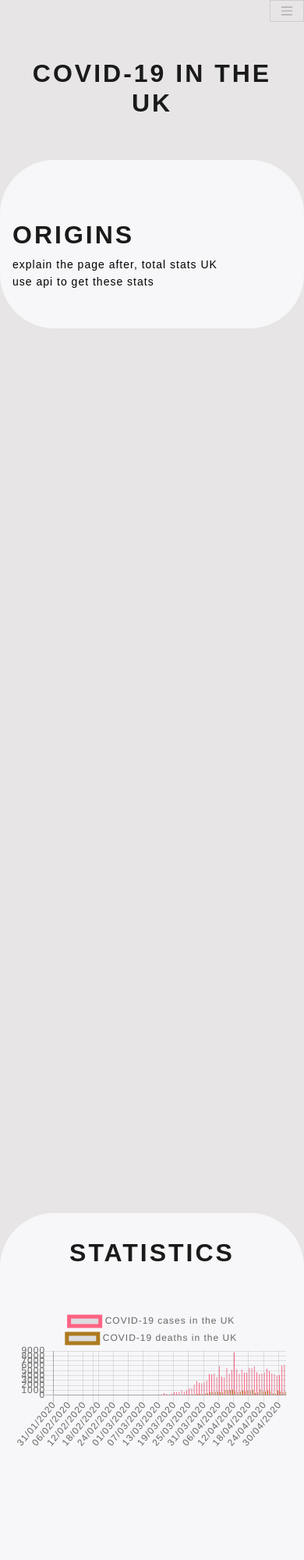
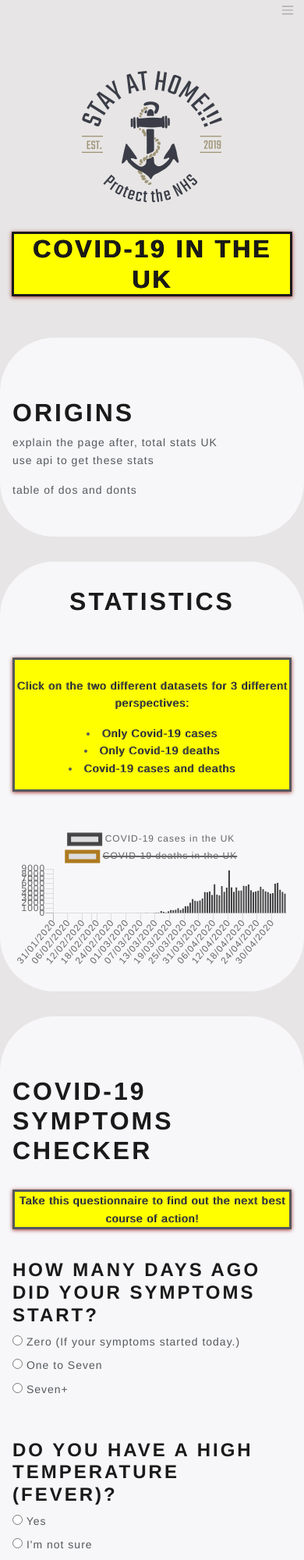
Before and after one commit to Code-Institute-Submissions/Interactive-Frontend-Development-4, a plain HTML site: page index.html in a window 390 px wide. Shown: the top 2000 px of the page at 78% size. Drawn offline with nearby package versions, Linux system fonts and the light colour scheme.

Commit message:
logo styling readme extraIndex

```diff
--- a/covid19/coviduk.csv
+++ b/covid19/coviduk.csv
@@ -92,3 +92,6 @@ dateRep,day,month,year,cases,deaths,countriesAndTerritories,geoId,countryterrito
 30/04/2020,30,4,2020,4076,795,United_Kingdom,UK,GBR,66488991,Europe
 01/05/2020,1,5,2020,6032,674,United_Kingdom,UK,GBR,66488991,Europe
 02/05/2020,2,5,2020,6201,739,United_Kingdom,UK,GBR,66488991,Europe
+03/05/2020,3,5,2020,4806,621,United_Kingdom,UK,GBR,66488991,Europe
+04/05/2020,4,5,2020,4339,315,United_Kingdom,UK,GBR,66488991,Europe
+05/05/2020,5,5,2020,3985,288,United_Kingdom,UK,GBR,66488991,Europe
--- a/css/style.css
+++ b/css/style.css
@@ -1,7 +1,6 @@
 body {
-font-family: Arial, Helvetica, sans-serif;
+font-family: 'Helvetica', Courier New, monospace;
 background: #60535326;
-color: black;
 line-height: 1.6;
 height:100vh;
 }
@@ -17,14 +16,38 @@ height:100vh;
 
 
 .section{
-    height: 160vh;
+    /* height: 160vh; */
     width: 100%;
+    min-height: 200px;
 }
 
 .container-fluid{
     padding-left: 0;
     padding-right: 0;
 }
+
+.box-style{
+    border-style: solid;
+    box-shadow: rgb(160, 53, 53) 0px 1px 5px;
+    text-shadow: 1px 0px 0px black;
+    background-color: yellow;
+}
+
+.submit-style{
+    box-shadow: rgb(160, 53, 53) 0px 1px 5px;
+    text-shadow: 1px 0px 0px black;
+    background-color: #13e500;
+}
+
+.reset-style{
+    box-shadow: rgb(160, 53, 53) 0px 1px 5px;
+    text-shadow: 1px 0px 0px black;
+    background-color: #ff2a2a;
+}
+
+
+
+/* //NAVBAR */
 
 .navbar{
     position: fixed;
@@ -33,7 +56,18 @@ height:100vh;
     z-index: 1020;
 }
 
-// faq
+.navbar-toggler {
+    border-color: rgba(0,0,0,0);
+    border-style: none;
+}
+
+.navbar-collapse.collapse.show {
+    background-color: #e7e5e5;
+    border-radius: 20px;
+    padding-left: 10px;
+}
+
+/* // faq */
 
 .faq-nav {
     flex-direction: column;
@@ -73,7 +107,7 @@ height:100vh;
     }
 }
 
-// TAB CONTENT
+/* // TAB CONTENT */
 .tab-content {
     box-shadow: 0 1px 5px rgba(85, 85, 85, 0.15);
 
@@ -121,7 +155,7 @@ height:100vh;
 }
 
 
-// BORDER FIX
+/* // BORDER FIX */
 .accordion {
     > .card {
         &:not(:first-child) {
@@ -136,4 +170,4 @@ height:100vh;
     }
 }
 
-//QUIZ
+/* //QUIZ */
--- a/index.html
+++ b/index.html
@@ -12,11 +12,15 @@
 </head>
 
 <body>
+    <!-- TOP OF PAGE -->
 	<section class="head-text">
 		<div class="container text-center">
-			<h1>COVID-19 IN THE UK</h1>
+			<img src="Logo/covid-logo.png"><br><br>
+            <h1 class="box-style">COVID-19 IN THE UK</h1>
 		</div>
 	</section>
+
+    <!-- NAVBAR -->
 	<nav class="navbar navbar-expand-sm navbar-light p-0">
 		<button class="navbar-toggler navbar" type="button" data-toggle="collapse" data-target="#navbarSupportedContent" aria-controls="navbarSupportedContent" aria-expanded="false" aria-label="Toggle navigation">
         <span class="navbar-toggler-icon"></span>
@@ -40,29 +44,35 @@
 		</div>
 	</nav>
 
+
+    <!-- ORIGINS -->
 	<section id="Origins" class="section">
 		<div class="container jumbotron">
 			<br><br>
 			<h1>Origins</h1>
 			<p>explain the page after, total stats UK<br /> use api to get these stats</p>
+            <p>table of dos and donts</p>
 		</div>
 	</section>
 
-
-    <section id="Stat" class="section container jumbotron">
-    <h1 class="text-center">Statistics</h1><br><br>
+    <!-- STATS -->
+    <section id="Stat" class="section text-center container jumbotron">
+    <h1>Statistics</h1><br><br>
+    <div class="box-style"><br><p>Click on the two different datasets for 3 different perspectives:
+    <li>Only Covid-19 cases</li>
+    <li>Only Covid-19 deaths</li>
+    <li>Covid-19 cases and deaths</li></p></div><br><br>
     <canvas id="chartUK"></canvas>
     </section>
 
     <!-- QUIZ -->
 	<section id="Check" class="section">
 		<div class="container jumbotron">
-        <br><br><h2>Covid-19 Symptoms Checker</h2>
+        <br><br><h1>Covid-19 Symptoms Checker</h1><br>
 			<div id="wrapper">
-  <p>Take this questionnaire to find out!</p><br>
-
+  <p class="box-style text-center">Take this questionnaire to find out the next best course of action!</p><br>
   <form class="quizSlides">
-    <h2>Q1/7<br>How many days ago did your symptoms start?</h2>
+    <h3>How many days ago did your symptoms start?</h3>
     <label><input type="radio" name="q1" value="c1">
       Zero (If your symptoms started today.)
     </label><br />
@@ -75,7 +85,7 @@
   </form>
 
   <form class="quizSlides">
-    <h2>Q2/7<br>Do you have a high temperature (fever)?</h2>
+    <h3>Do you have a high temperature (fever)?</h3>
     <label><input type="radio" name="q2" value="c1">
       Yes
     </label><br />
@@ -88,9 +98,9 @@
   </form>
 
   <form class="quizSlides">
-    <h2>Q3/7<br>Do you have a new continuous cough?</h2>
+    <h3>Do you have a new continuous cough?</h3>
     <span>New: means a cough that you've not had before, or if you usually have a cough, it's got worse.<br>
-Continuous: means coughing a lot for more than an hour, or 3 or more coughing episodes in 24 hours.<br></span>
+Continuous: means coughing a lot for more than an hour, or 3 or more coughing episodes in 24 hours.</span><br><br>
     <label><input type="radio" name="q3" value="c1">
       Yes
     </label><br />
@@ -103,7 +113,7 @@ Continuous: means coughing a lot for more than an hour, or 3 or more coughing ep
   </form>
 
   <form class="quizSlides">
-    <h2>Q4/7<br>Have you become breathless, or are you more breathless than usual?</h2>
+    <h3>Have you become breathless, or are you more breathless than usual?</h3>
     <label><input type="radio" name="q4" value="c1">
       Yes
     </label><br />
@@ -116,8 +126,8 @@ Continuous: means coughing a lot for more than an hour, or 3 or more coughing ep
   </form>
 
   <form id="" class="quizSlides">
-    <h2>Q5/7<br>Are you so breathless that you are unable to speak more than a few words?</h2>
-    <span>This means you are struggling to breathe.</span><br>
+    <h3>Are you so breathless that you are unable to speak more than a few words?</h3>
+    <span>This means you are struggling to breathe.</span><br><br>
     <label><input type="radio" name="q5" value="c1">
       Yes
     </label><br />
@@ -131,8 +141,7 @@ Continuous: means coughing a lot for more than an hour, or 3 or more coughing ep
 
   <form id="" class="quizSlides">
 
-    <h2>Q6/7<br>Are you so ill that you've stopped doing all of your usual daily activities?</h2>
-    <span>This means you are struggling to breathe.</span><br>
+    <h3>Are you so ill that you've stopped doing all of your usual daily activities?</h3>
     <label><input type="radio" name="q6" value="c1">
       Yes
     </label><br />
@@ -146,8 +155,8 @@ Continuous: means coughing a lot for more than an hour, or 3 or more coughing ep
 
   <form id="" class="quizSlides">
 
-    <h2>Q7/7<br>Have you had a letter from the NHS advising you to shield (isolate) for the next 12 weeks?</h2>
-    <span>People with very serious health conditions have been identified by the NHS, and sent a letter. The letter says you should stay at home for up to 12 weeks and avoid any face-to-face contact with people, unless they're your carers or health professionals (shielding).</span><br>
+    <h3>Have you had a letter from the NHS advising you to shield (isolate) for the next 12 weeks?</h3>
+    <span>People with very serious health conditions have been identified by the NHS, and sent a letter. The letter says you should stay at home for up to 12 weeks and avoid any face-to-face contact with people, unless they're your carers or health professionals (shielding).</span><br><br>
     <label><input type="radio" name="q7" value="c1">
       Yes
     </label><br />
@@ -160,14 +169,13 @@ Continuous: means coughing a lot for more than an hour, or 3 or more coughing ep
 
   </form>
 
-<button class="next" onclick="plusSlides(1)">Next Question</button><br>
-<button type="button" id="submit" onclick="tabulateAnswers()">Submit Your Answers</button><button type="reset" id="reset" onclick="resetAnswer()">Reset</button><br>
+<!-- <button class="next" onclick="plusSlides(1)">Next Question</button><br> -->
+<button class="submit-style" type="button" id="submit" onclick="tabulateAnswers()">Submit Your Answers</button><button class="reset-style" type="reset" id="reset" onclick="resetAnswer()">Reset</button><br>
 
   <br><div id="answer">Your result will show up here!</div>
 </div>
 		</div>
 	</section>
-
 
 	<!--FAQ-->
 	<section id="FAQ" class="section">
@@ -314,7 +322,7 @@ Continuous: means coughing a lot for more than an hour, or 3 or more coughing ep
 												to such care.
 
 												Possible vaccines and some specific drug treatments are currently under
-												investigation. They are being tested through clinical trials. WHO is
+												investigation. They are being tested through clinical trials. "WHO" is
 												coordinating efforts to develop vaccines and medicines to prevent and
 												treat COVID-19.
 
@@ -344,7 +352,7 @@ Continuous: means coughing a lot for more than an hour, or 3 or more coughing ep
 										aria-labelledby="accordion-tab-1-heading-6" data-parent="#accordion-tab-1">
 										<div class="card-body">
 											<p>Stay aware of the latest information on the COVID-19 outbreak, available
-												on the WHO website and through your national and local public health
+												on the "WHO" website and through your national and local public health
 												authority. Most countries around the world have seen cases of COVID-19
 												and many are experiencing outbreaks. Authorities in China and some other
 												countries have succeeded in slowing their outbreaks. However, the
@@ -392,7 +400,7 @@ Continuous: means coughing a lot for more than an hour, or 3 or more coughing ep
 														the right health facility. This will also protect you and help
 														prevent spread of viruses and other infections.</li>
 													<li>Keep up to date on the latest information from trusted sources,
-														such as WHO or your local and national health authorities. Why?
+														such as "WHO" or your local and national health authorities. Why?
 														Local and national authorities are best placed to advise on what
 														people in your area should be doing to protect themselves.</li>
 												</ul>
@@ -404,7 +412,7 @@ Continuous: means coughing a lot for more than an hour, or 3 or more coughing ep
 								<div class="card">
 									<div class="card-header" id="accordion-tab-1-heading-7">
 										<h5>
-											<button class="btn btn-link" type="button" data-toggle="collapse" data-target="#accordion-tab-1-content-7" aria-expanded="false" aria-controls="accordion-tab-1-content-7">Does WHO recommend wearing medical masks to prevent the spread of COVID-19?</button>
+											<button class="btn btn-link" type="button" data-toggle="collapse" data-target="#accordion-tab-1-content-7" aria-expanded="false" aria-controls="accordion-tab-1-content-7">Does "WHO" recommend wearing medical masks to prevent the spread of COVID-19?</button>
 										</h5>
 									</div>
 									<div class="collapse" id="accordion-tab-1-content-7"
@@ -412,7 +420,7 @@ Continuous: means coughing a lot for more than an hour, or 3 or more coughing ep
 										<div class="card-body">
 											<p>Currently, there is not enough evidence for or against the use of masks
 												(medical or other) in healthy individuals in the wider community.
-												However, WHO is actively studying the rapidly evolving science on masks
+												However, "WHO" is actively studying the rapidly evolving science on masks
 												and continuously updates its guidance.<br><br>
 
 												<em>Medical masks</em> are recommended primarily in health care
@@ -431,7 +439,7 @@ Continuous: means coughing a lot for more than an hour, or 3 or more coughing ep
 												<em>People who are sick and exhibiting symptoms of COVID-19</em><br>
 												<em>Why?</em> Anyone who is sick, with mild symptoms such as muscle
 												aches, slight cough, sore throat or fatigue, should isolate at home and
-												use a medical mask according to WHO’s recommendation on home care of
+												use a medical mask according to "WHO"’s recommendation on home care of
 												patients with suspected COVID-19. Coughing, sneezing or talking can
 												generate droplets that cause can spread the infection. These droplets
 												can reach the face of others nearby and land on the surrounding
--- a/js/javascript.js
+++ b/js/javascript.js
@@ -12,29 +12,36 @@ async function chartIt() {
                 {
                     label: 'COVID-19 cases in the UK',
                     data: data.ys,
-                borderColor: 'rgba(255, 99, 132, 1)',
-                borderWidth: 5
+                    borderColor: 'rgba(0, 0, 0, 0.7)',
+                    borderWidth: 5,
                 },
                 {
                     label: 'COVID-19 deaths in the UK',
                     data: data.zs,
-                fill: false,
                     borderColor: 'rgba(173, 122, 30, 1)',
-                borderWidth: 5
+                    borderWidth: 5,
+                    hidden: true,
                 }],
         },
         options: {
             scales: {
-          gridLines: {
-					display: true,
-					drawBorder: true,
-					drawOnChartArea: false},
+                gridLines: {},
                 xAxes: [{
                     scaleLabel: {
                         // display: true,
                         // labelString: 'Day, month, year of reporting'
                     },
+                     gridLines: {
+                drawOnChartArea: false
+            },
                 }],
+                yAxes: [{
+                     gridLines: {
+                drawOnChartArea: false
+            }
+                }],
+                Labels: {
+                }
             },
         },
     });
@@ -60,7 +67,7 @@ async function getData() {
         zs.push(deaths);
         console.log(date, cases, deaths);
     });
-    return { xs, ys, zs};
+    return { xs, ys, zs };
 }
 
 // Smooth scroll
@@ -87,6 +94,7 @@ window.addEventListener("scroll", () => {
         alert("You have reached the bottom.");
         alert("I hope you have enjoyed my website which is intended for educational demonstrations only.");
         alert("REMEMBER: follow government guidelines and stay indoors unless you need essential items, you are part of the essential workforce and/or need to exercise!");
+        alert("Let's all do our bit to flatten the curve and protect the NHS! Have a good day.");
     }
 });
 
@@ -132,23 +140,25 @@ function tabulateAnswers() {
 function resetAnswer() {
     var answerbox = document.getElementById('answer');
     answerbox.innerHTML = "Your result will show up here!";
+    var choices = document.getElementsByTagName("input");
+    for (var i = 0; i < choices.length; ++i) { choices[i].checked = false; }
 }
 
-//Slides
+// //Slides
 
-var slideAtOne = 1;
-showSlides(slideAtOne);
+// var slideAtOne = 1;
+// showSlides(slideAtOne);
 
-function plusSlides(n) {
-    showSlides(slideAtOne += n);
-}
+// function plusSlides(n) {
+//     showSlides(slideAtOne += n);
+// }
 
-function showSlides(n) {
-    var i;
-    var slides = document.getElementsByClassName("quizSlides");
-    if (n > slides.length) { slideAtOne = 1 }
-    for (i = 0; i < slides.length; i++) {
-        slides[i].style.display = "none";
-    }
-    slides[slideAtOne - 1].style.display = "block";
-}
+// function showSlides(n) {
+//     var i;
+//     var slides = document.getElementsByClassName("quizSlides");
+//     if (n > slides.length) { slideAtOne = 1 }
+//     for (i = 0; i < slides.length; i++) {
+//         slides[i].style.display = "none";
+//     }
+//     slides[slideAtOne - 1].style.display = "block";
+// }
```
Also changed, not shown: Logo/covid-logo.png (added), 1 other file. Lines whose indentation alone changed are shown as unchanged.
